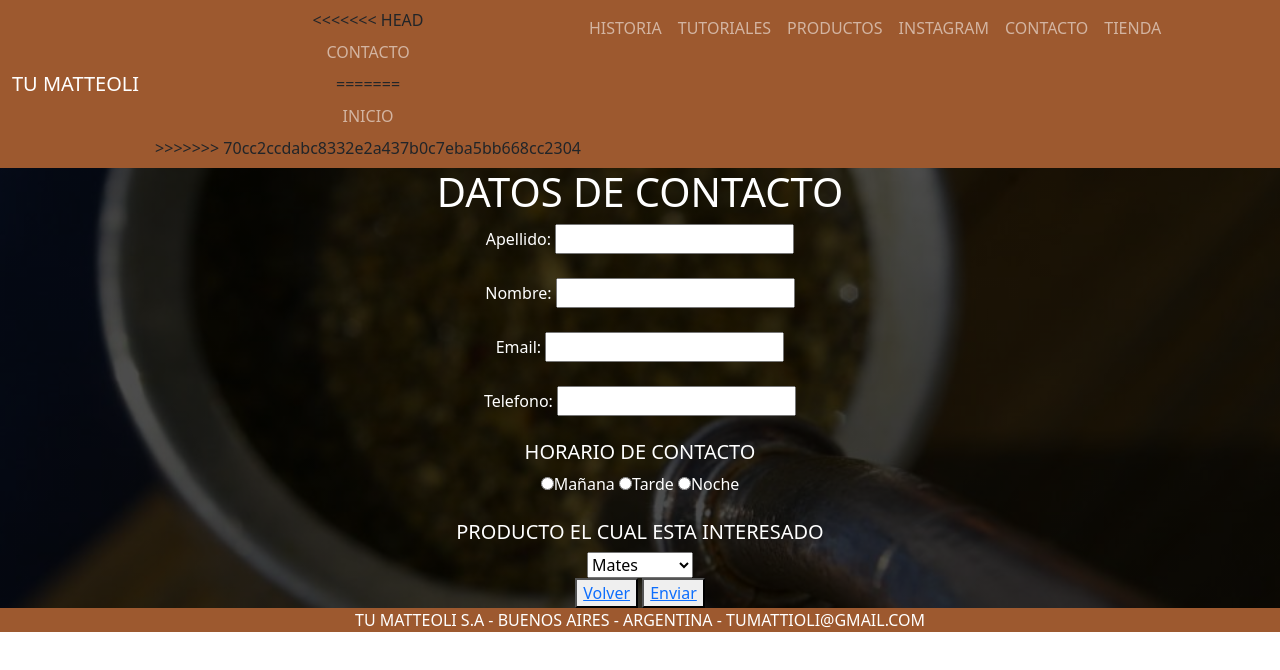
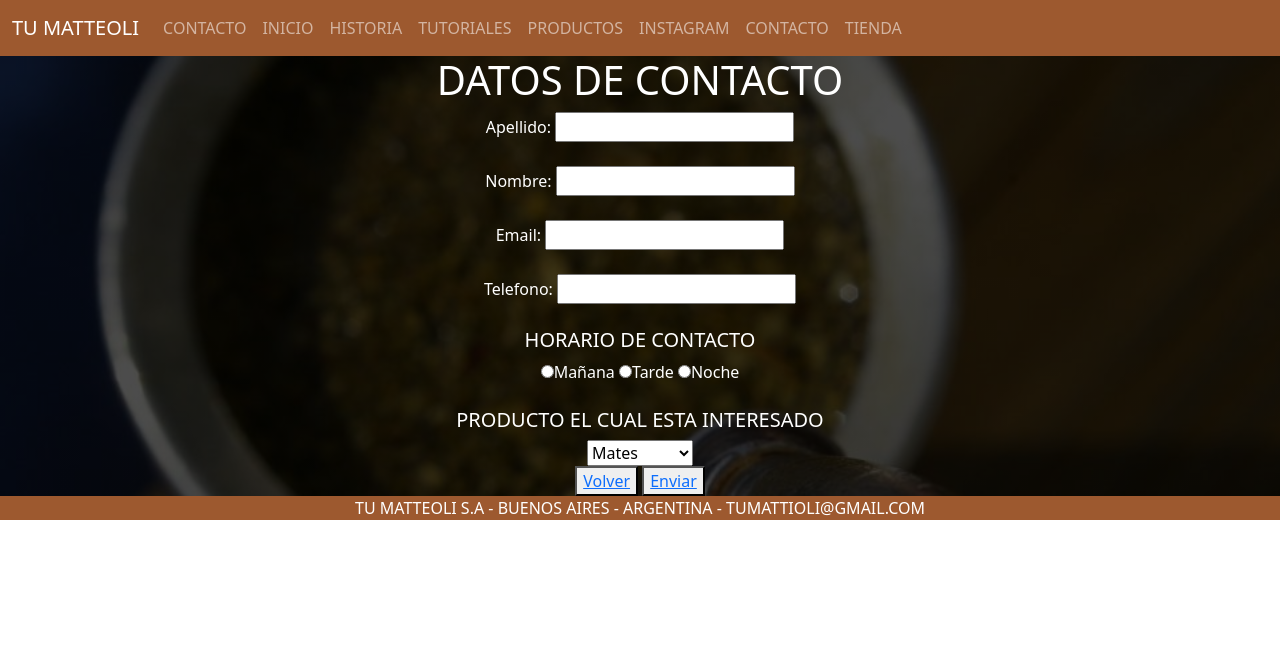
Before and after one commit to JulianBati92/PF-Batistutti, a plain HTML site: page pages/formu-contacto.html in a window 1280 px wide. Drawn offline with nearby package versions, Linux system fonts and the light colour scheme.

Commit message:
se modifica codigo por error

```diff
--- a/pages/formu-contacto.html
+++ b/pages/formu-contacto.html
@@ -21,11 +21,9 @@
           <div class="collapse navbar-collapse" id="navbarNav">
             <ul class="navbar-nav">
               <li class="nav-item">
-<<<<<<< HEAD
                 <a class="nav-link" href="./">CONTACTO</a>
-=======
+              </li>
                 <a class="nav-link" href="../index.html">INICIO</a>
->>>>>>> 70cc2ccdabc8332e2a437b0c7eba5bb668cc2304
               </li>
               <li class="nav-item">
                 <a class="nav-link" href="../pages/historia.html">HISTORIA</a>
```
